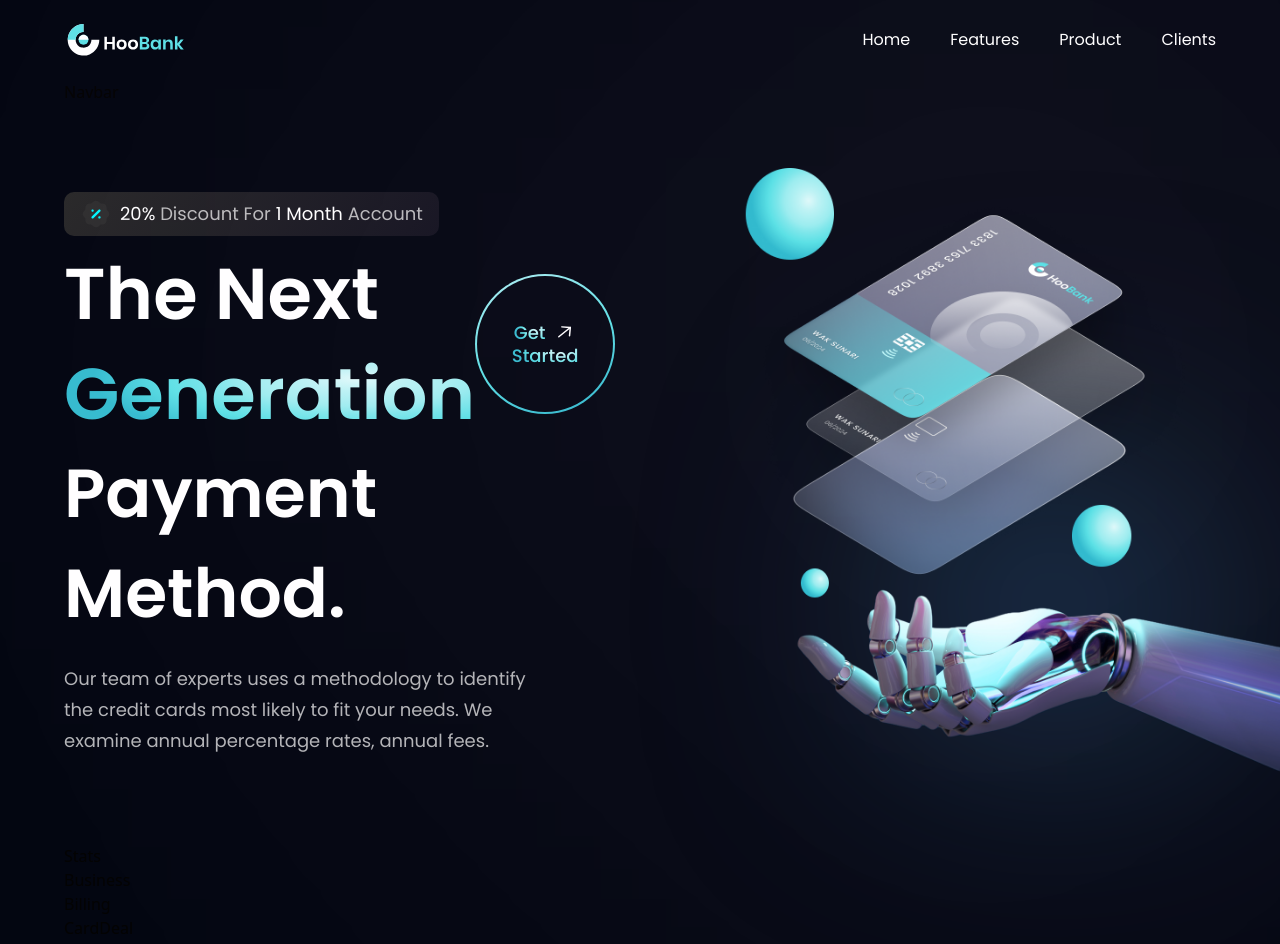
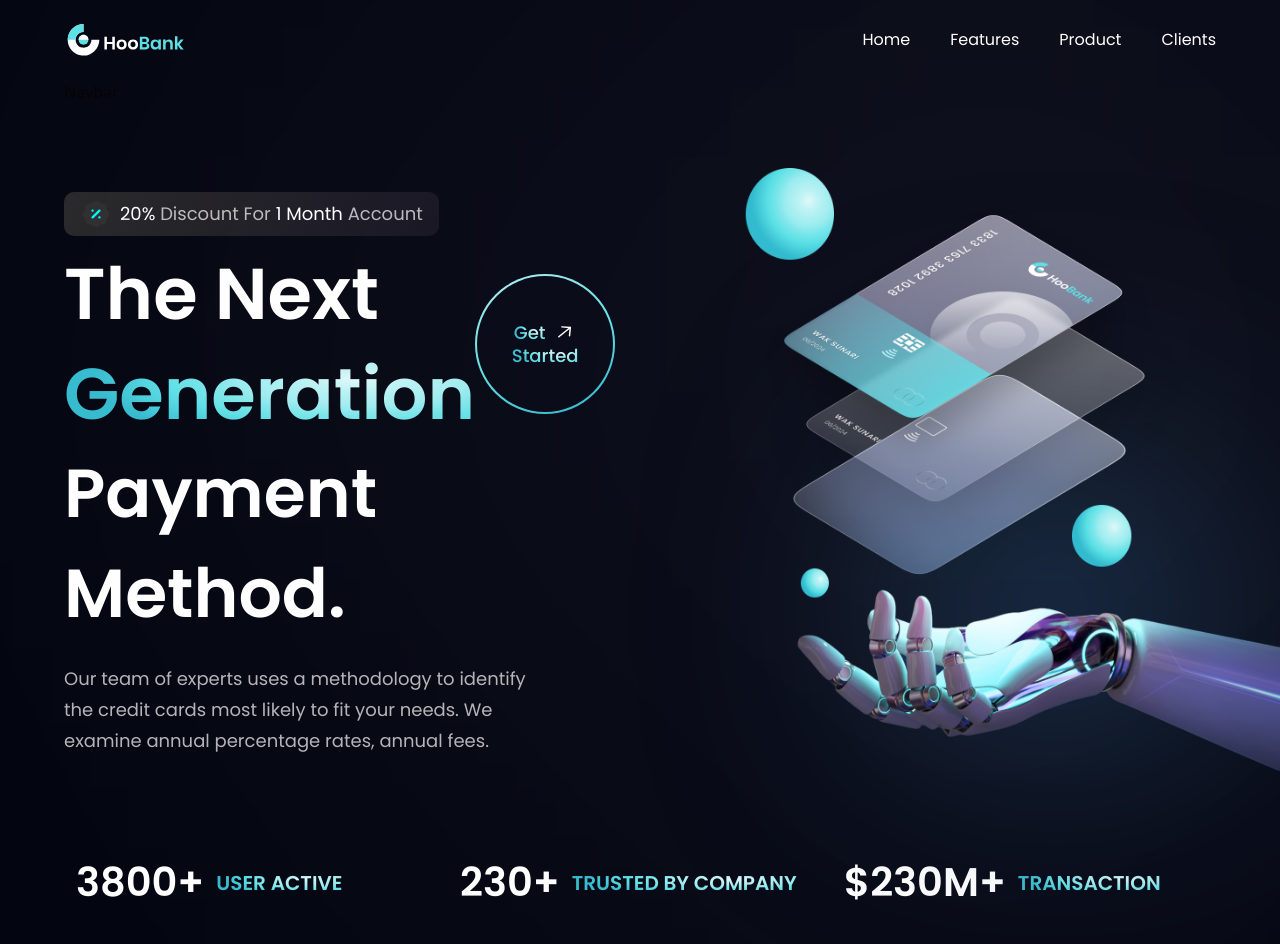
Before and after one commit to Gabr1elSouza/Bank_Modern, a React (Vite) app in the folder bank_modern_app/: page / in a window 1280 px wide. Shown: the top 944 px of the page. Built offline with nearby package versions, Linux system fonts and the light colour scheme.

Commit message:
Finish Stats

```diff
--- a/bank_modern_app/src/Components/Stats.jsx
+++ b/bank_modern_app/src/Components/Stats.jsx
@@ -1,9 +1,22 @@
-import React from 'react'
+import { stats } from "../constants";
+import styles from "../styles";
 
-const Stats = () => {
-  return (
-    <div>Stats</div>
-  )
-}
+const Stats = () => (
+  <section className={`${styles.flexCenter} flex-row flex-wrap sm:mb-20 mb-6`}>
+    {stats.map((stat) => (
+      <div
+        key={stat.id}
+        className={`flex-1 flex justify-start items-center flex-row m-3`}
+      >
+        <h4 className="font-poppins font-semibold xs:text-[40px] text-[30px] xs:leading-[53px] leading-[43px] text-white">
+          {stat.value}
+        </h4>
+        <p className="font-poppins font-semibold xs:text-[20px] text-[15px] xs:leading-[26px] leading-[21px] text-gradient uppercase ml-3">
+          {stat.title}
+        </p>
+      </div>
+    ))}
+  </section>
+);
 
-export default Stats
+export default Stats;
```
